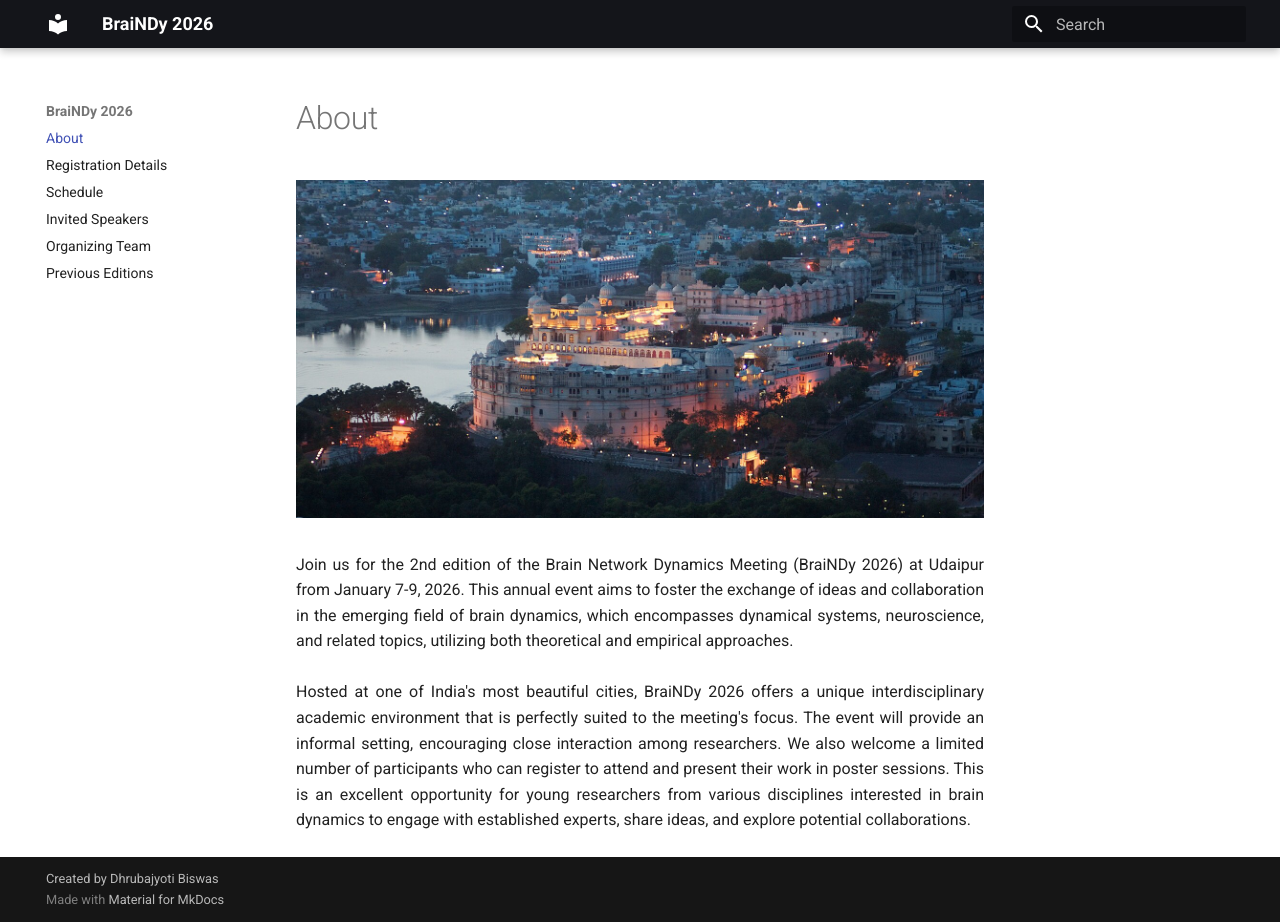
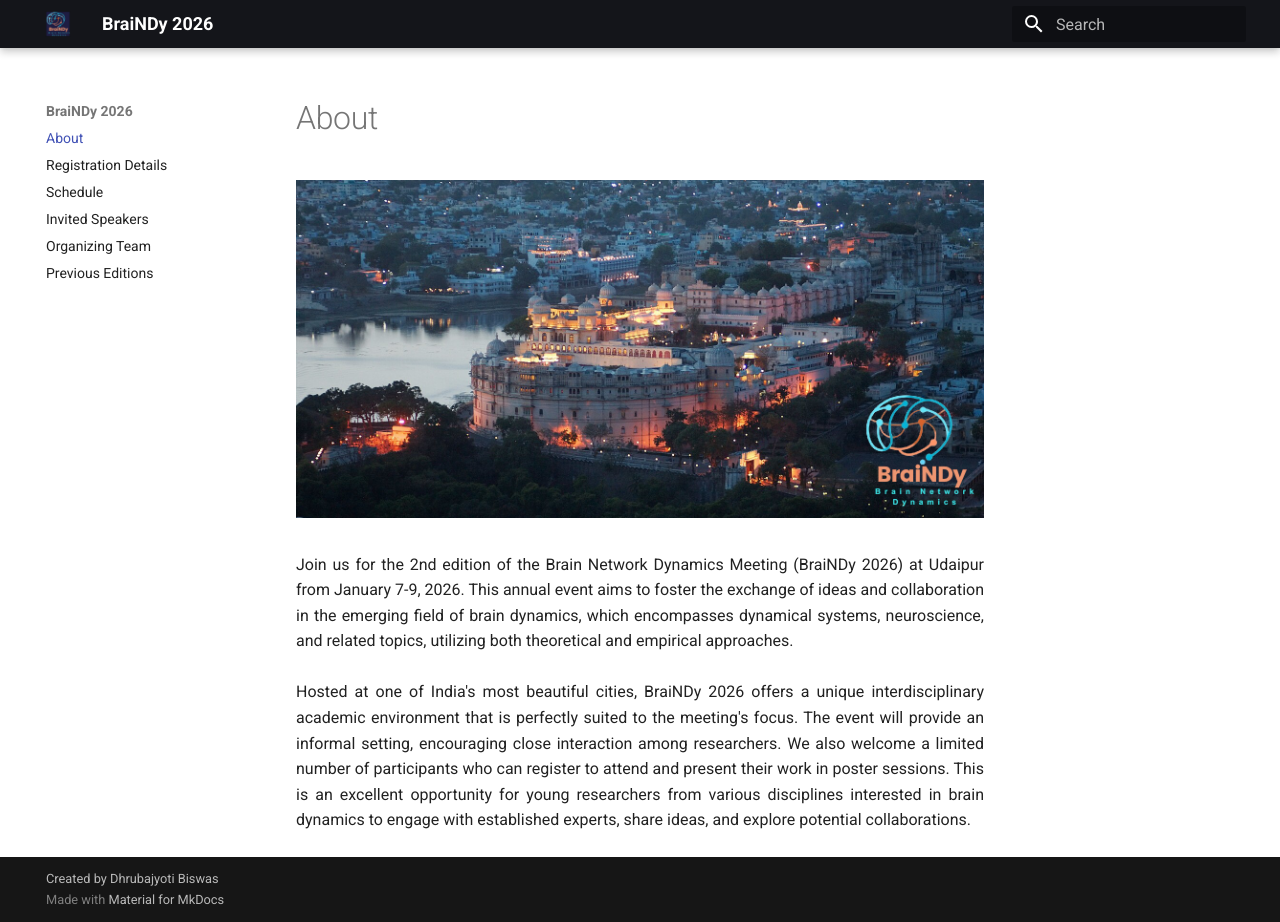
Before and after one commit to BraiNDyMeeting/v2026, an MkDocs documentation site: the page built from docs/index.md, in a window 1280 px wide and 922 px high. Built offline with MkDocs 1.6.1 and Material for MkDocs 9.7.7, drawn with Linux system fonts in a browser that asks for light colours.

Commit message:
Some changes to website

```diff
--- a/mkdocs.yml
+++ b/mkdocs.yml
@@ -4,6 +4,8 @@
 
 theme:
   name: material
+  logo: img/logo.ico
+  favicon: img/logo.ico
   palette:
    primary: black
 
```
Also changed, not shown: docs/img/Udaipur.jpg, docs/img/logo.ico (added), site/404.html, site/Team/index.html, site/img/Udaipur.jpg, site/img/logo.ico (added), site/index.html, site/previous/index.html, site/registration/index.html, site/schedule/index.html, site/speakers/index.html.
